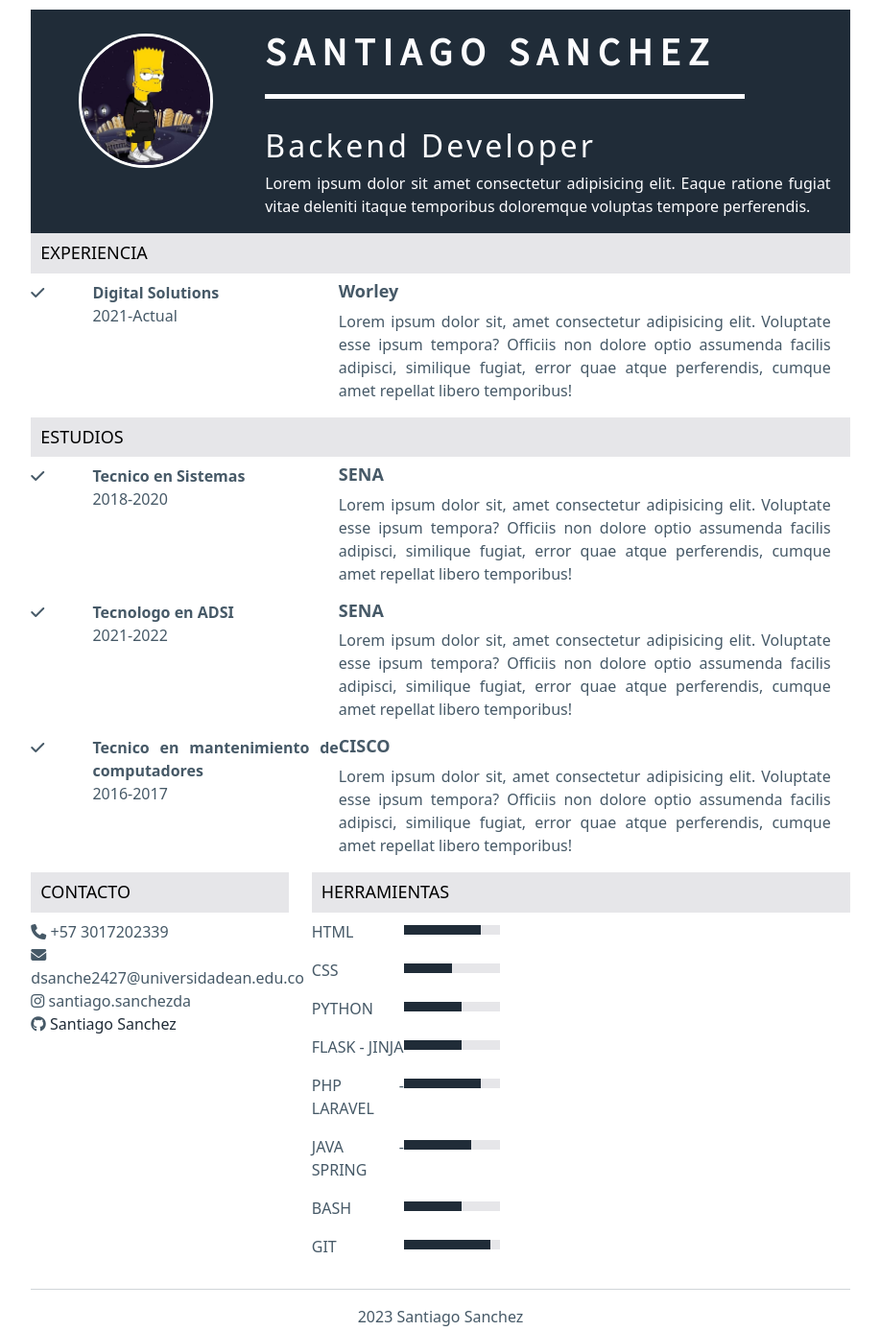
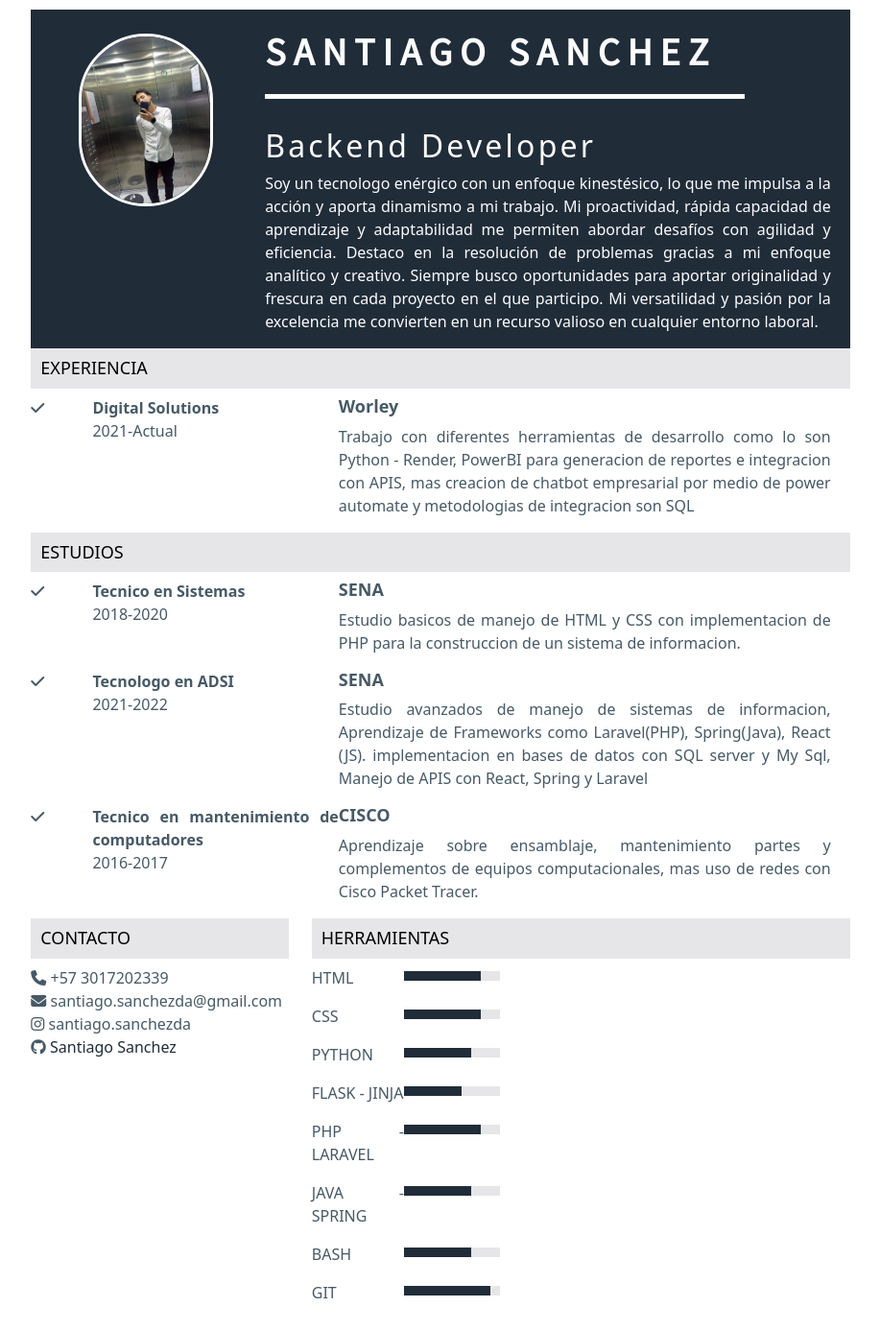
Before and after one commit to SantiagoSanchezB/CV, a plain HTML site: page index.html in a window 1280 px wide. Shown: the top 1387 px of the page at 96% size, without its empty margins (181-1098 px from the left). Drawn offline with nearby package versions, Linux system fonts and the light colour scheme.

```diff
--- a/css/css.css
+++ b/css/css.css
@@ -45,7 +45,7 @@ div#header #text{
     margin-bottom: 20px;
     margin-left: 50px;
     width: 140px;
-    height: 140px;
+    height: 180px;
     border: 3px solid #fff;
     border-radius: 80px ;
  }
@@ -122,12 +122,12 @@ a:hover {
 }
 #progress-CSS {
     background-color: #202c38;
-    width: 50%;
+    width: 80%;
     height: 10px;
 }
 #progress-PYTHON {
     background-color: #202c38;
-    width: 60%;
+    width: 70%;
     height: 10px;
 }
 #progress-FLASK {
@@ -147,7 +147,7 @@ a:hover {
 }
 #progress-BASH {
     background-color: #202c38;
-    width: 60%;
+    width: 70%;
     height: 10px;
 }
 #progress-GIT {
--- a/index.html
+++ b/index.html
@@ -18,14 +18,14 @@
     <div class="offset-md-2 col-md-8" id="content">
         <div id="header">
             <div>
-                <img src="./img/Yo.jpg" alt="ElBarto" id="image">
+                <img src="img/Yo.png" alt="SantiagoSanchez" id="image">
             </div>
 
             <div>
                 <h1 class="name">Santiago Sanchez</h1>
                 <p id="line"></p>
                 <h2 id="description">Backend Developer</h2>
-                <p id="text">Lorem ipsum dolor sit amet consectetur adipisicing elit. Eaque ratione fugiat vitae deleniti itaque temporibus doloremque voluptas tempore perferendis.</p>
+                <p id="text">Soy un tecnologo enérgico con un enfoque kinestésico, lo que me impulsa a la acción y aporta dinamismo a mi trabajo. Mi proactividad, rápida capacidad de aprendizaje y adaptabilidad me permiten abordar desafíos con agilidad y eficiencia. Destaco en la resolución de problemas gracias a mi enfoque analítico y creativo. Siempre busco oportunidades para aportar originalidad y frescura en cada proyecto en el que participo. Mi versatilidad y pasión por la excelencia me convierten en un recurso valioso en cualquier entorno laboral.</p>
             </div>
         </div>
 
@@ -45,7 +45,9 @@
 
                     <div>
                         <h4 id="head" class="minimun">Worley</h4>
-                        <p>Lorem ipsum dolor sit, amet consectetur adipisicing elit. Voluptate esse ipsum tempora? Officiis non dolore optio assumenda facilis adipisci, similique fugiat, error quae atque perferendis, cumque amet repellat libero temporibus!</p>
+                        <p>Trabajo con diferentes herramientas de desarrollo como lo son Python - Render, PowerBI para generacion de reportes e integracion con APIS, mas creacion de chatbot empresarial por medio de power automate
+                            y metodologias de integracion son SQL
+                        </p>
                     </div>
 
                 </div>
@@ -66,7 +68,7 @@
 
                     <div>
                         <h4 id="head"  class="minimun">SENA</h4>
-                        <p>Lorem ipsum dolor sit, amet consectetur adipisicing elit. Voluptate esse ipsum tempora? Officiis non dolore optio assumenda facilis adipisci, similique fugiat, error quae atque perferendis, cumque amet repellat libero temporibus!</p>
+                        <p>Estudio basicos de manejo de HTML y CSS con implementacion de PHP para la construccion de un sistema de informacion.</p>
                     </div>
 
                     <div>
@@ -80,7 +82,7 @@
 
                     <div>
                         <h4 id="head"  class="minimun">SENA</h4>
-                        <p>Lorem ipsum dolor sit, amet consectetur adipisicing elit. Voluptate esse ipsum tempora? Officiis non dolore optio assumenda facilis adipisci, similique fugiat, error quae atque perferendis, cumque amet repellat libero temporibus!</p>
+                        <p>Estudio avanzados de manejo de sistemas de informacion, Aprendizaje de Frameworks como Laravel(PHP), Spring(Java), React (JS). implementacion en bases de datos con SQL server y My Sql, Manejo de APIS con React, Spring y Laravel</p>
                     </div>
 
                     <div>
@@ -94,7 +96,7 @@
 
                     <div>
                         <h4 id="head"  class="minimun">CISCO</h4>
-                        <p>Lorem ipsum dolor sit, amet consectetur adipisicing elit. Voluptate esse ipsum tempora? Officiis non dolore optio assumenda facilis adipisci, similique fugiat, error quae atque perferendis, cumque amet repellat libero temporibus!</p>
+                        <p>Aprendizaje sobre ensamblaje, mantenimiento partes y complementos de equipos computacionales, mas uso de redes con Cisco Packet Tracer.  </p>
                     </div>
                 </div>
             </div>
@@ -106,7 +108,7 @@
 
                 <ul>
                     <li><i class="fa fa-phone" aria-hidden="true"></i> +57 3017202339</li>
-                    <li><i class="fa fa-envelope" aria-hidden="true"></i> dsanche2427@universidadean.edu.co</li>
+                    <li><i class="fa fa-envelope" aria-hidden="true"></i> santiago.sanchezda@gmail.com</li>
                     <li><i class="fa fa-instagram" aria-hidden="true"></i> santiago.sanchezda</li>
                     <li><i class="fa fa-github" aria-hidden="true"></i> <a href="https://github.com/SantiagoSanchezB" target="_blank">Santiago Sanchez</a></li>
                 </ul>
```
Also changed, not shown: img/Yo.jpg (deleted), img/Yo.png (added).
